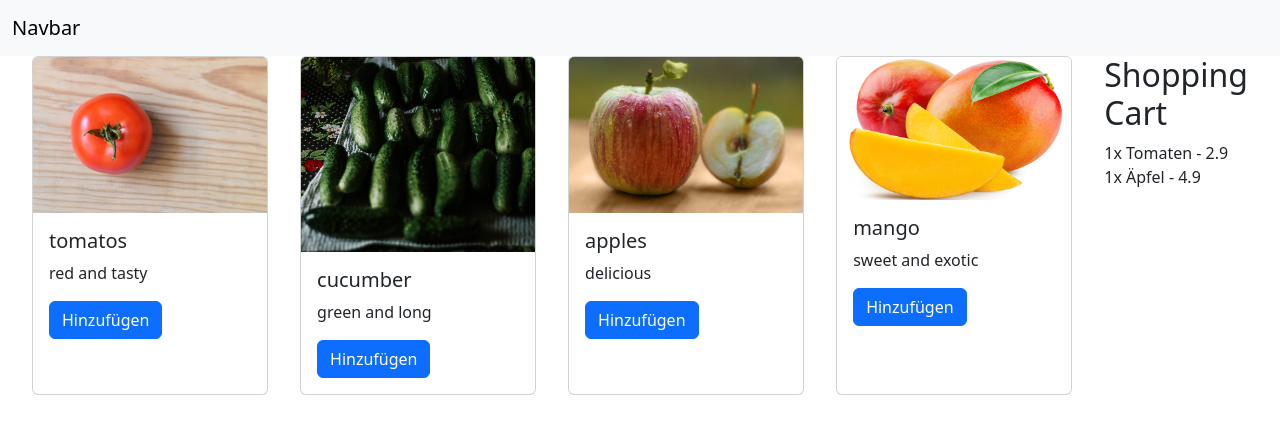
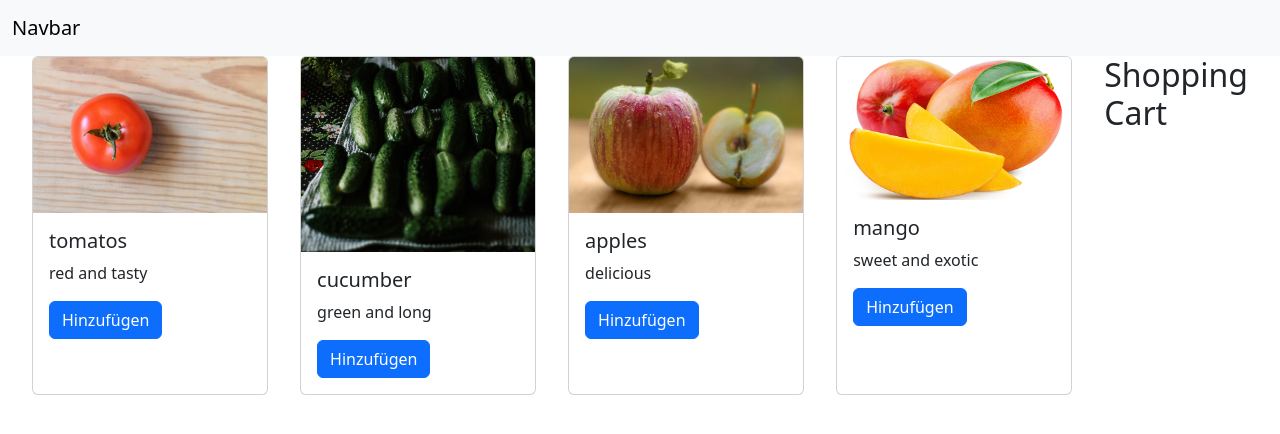
Before and after one commit to felianfilian/poke-online-shop, a React (Create React App) app: page / in a window 1280 px wide. Shown: the top 434 px of the page. Built offline with nearby package versions, Linux system fonts and the light colour scheme.

Commit message:
show shopping cart items

```diff
--- a/src/app.jsx
+++ b/src/app.jsx
@@ -51,7 +51,7 @@ class App extends Component {
               description="sweet and exotic"
             />
           </div>
-          <ShoppingCart></ShoppingCart>
+          <ShoppingCart items={this.state.items}></ShoppingCart>
         </div>
       </div>
     );
--- a/src/components/shopping-cart.jsx
+++ b/src/components/shopping-cart.jsx
@@ -2,24 +2,13 @@ import React, { Component } from "react";
 
 class ShoppingCart extends Component {
   state = {
-    items: [
-      {
-        amount: 1,
-        name: "Tomaten",
-        price: 2.9,
-      },
-      {
-        amount: 1,
-        name: "Äpfel",
-        price: 4.9,
-      },
-    ],
+    items: [],
   };
   render() {
     return (
       <div className="shopping-cart">
         <h2>Shopping Cart</h2>
-        {this.state.items.map((item) => (
+        {this.props.items.map((item) => (
           <div key={item.name}>
             {item.amount}x {item.name} - {item.price}
           </div>
```
